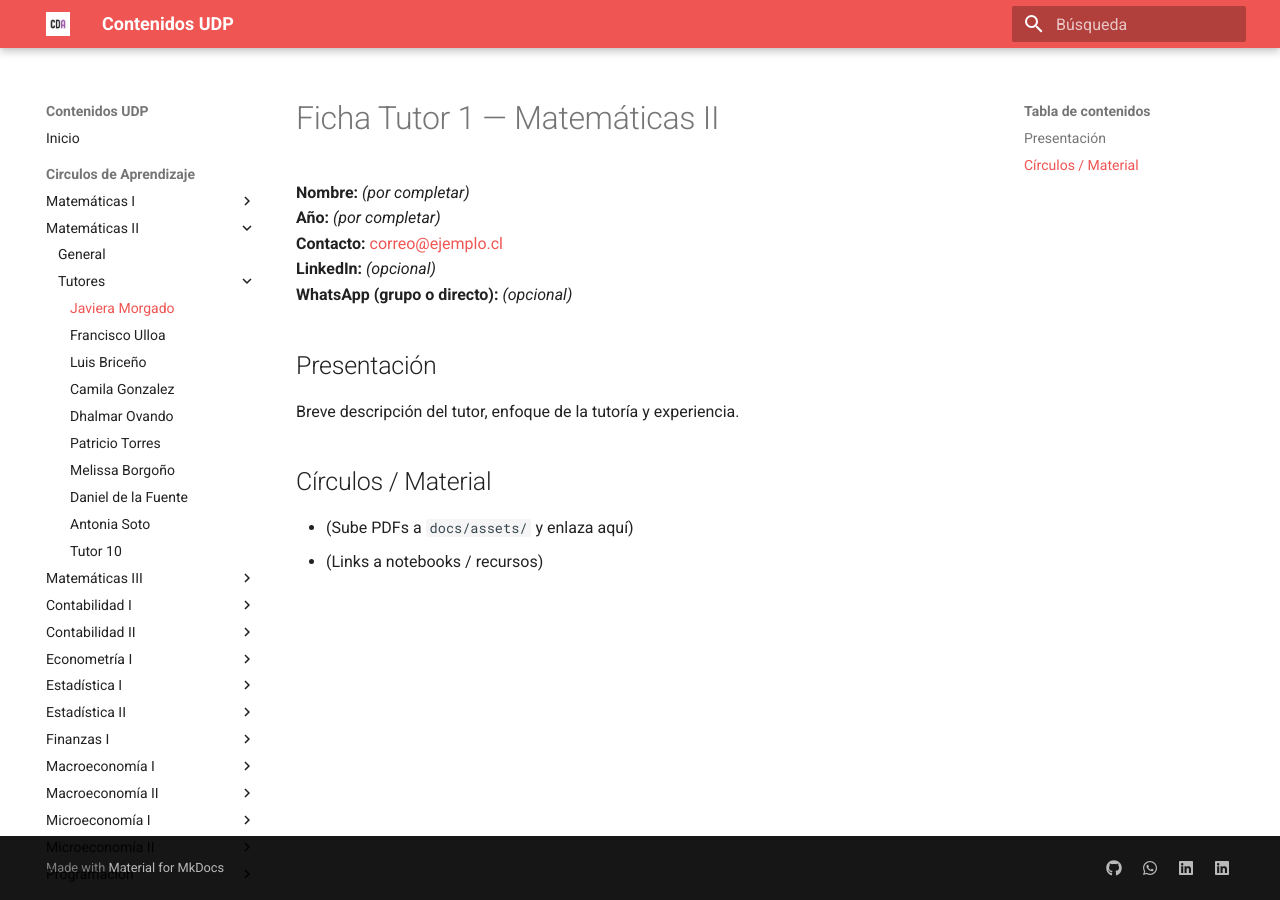
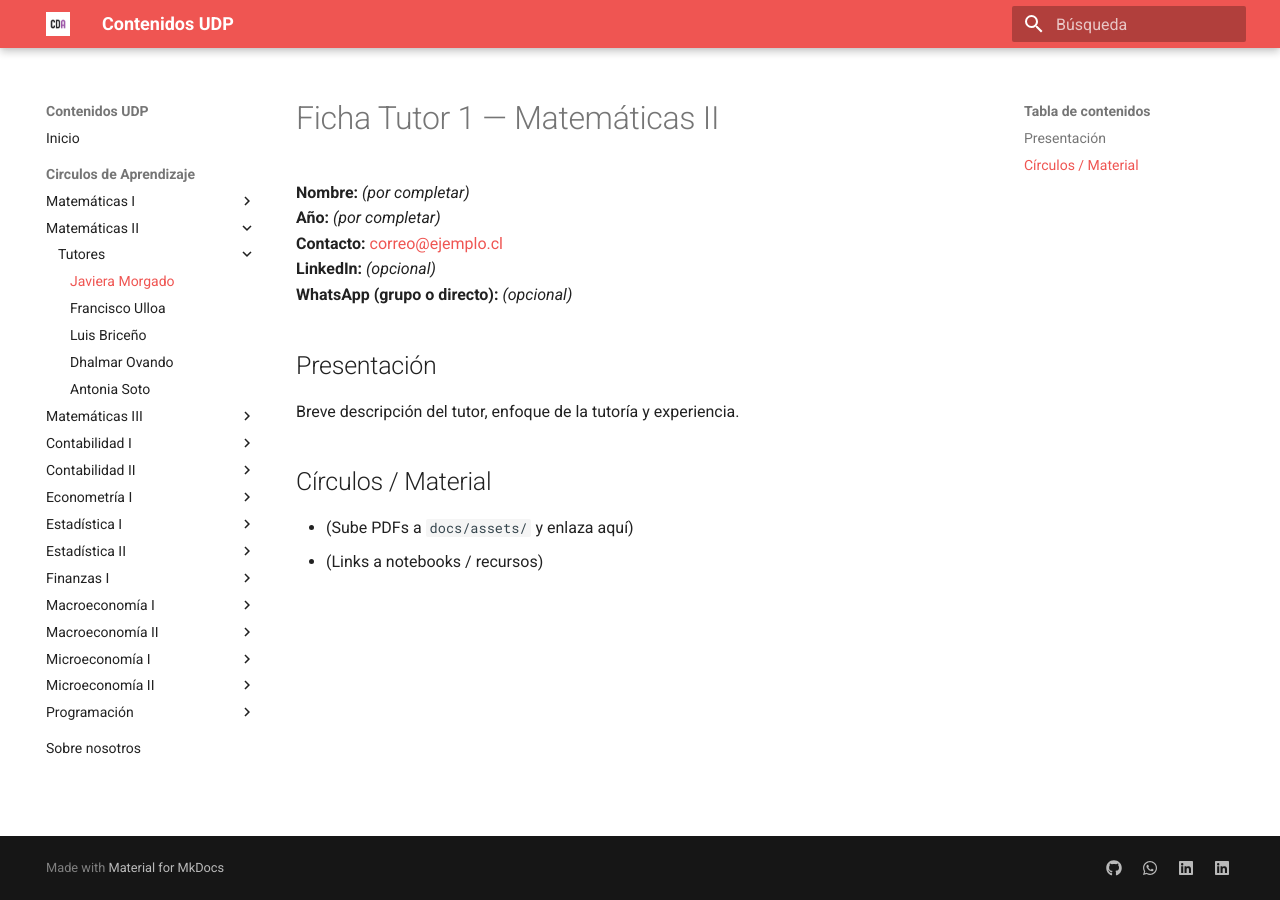
Before and after one commit to cda-fae/cda-fae, an MkDocs documentation site: the page built from docs/tutorias/matematicas-2/tutores/tutor1.md, in a window 1280 px wide. Built offline with MkDocs 1.6.1 and Material for MkDocs 9.7.7, drawn with Linux system fonts in a browser that asks for light colours; some of the changed lines change nothing that is shown.

Commit message:
mate2 tutor oculto

```diff
--- a/mkdocs.yml
+++ b/mkdocs.yml
@@ -44,18 +44,18 @@ nav:
               - Maximiliano Stuardo: tutorias/matematicas-1/tutores/tutor9.md
             # - Tutor 10: tutorias/matematicas-1/tutores/tutor10.md
       - Matemáticas II:
-          - General: tutorias/matematicas-2/index.md
+        # - General: tutorias/matematicas-2/index.md
           - Tutores:
               - Javiera Morgado: tutorias/matematicas-2/tutores/tutor1.md
               - Francisco Ulloa: tutorias/matematicas-2/tutores/tutor2.md
               - Luis Briceño: tutorias/matematicas-2/tutores/tutor3.md
-              - Camila Gonzalez: tutorias/matematicas-2/tutores/tutor4.md
+            # - Camila Gonzalez: tutorias/matematicas-2/tutores/tutor4.md
               - Dhalmar Ovando: tutorias/matematicas-2/tutores/tutor5.md
-              - Patricio Torres: tutorias/matematicas-2/tutores/tutor6.md
-              - Melissa Borgoño: tutorias/matematicas-2/tutores/tutor7.md
-              - Daniel de la Fuente: tutorias/matematicas-2/tutores/tutor8.md
+            # - Patricio Torres: tutorias/matematicas-2/tutores/tutor6.md
+            # - Melissa Borgoño: tutorias/matematicas-2/tutores/tutor7.md
+            # - Daniel de la Fuente: tutorias/matematicas-2/tutores/tutor8.md
               - Antonia Soto: tutorias/matematicas-2/tutores/tutor9.md
-              - Tutor 10: tutorias/matematicas-2/tutores/tutor10.md
+            # - Tutor 10: tutorias/matematicas-2/tutores/tutor10.md
       - Matemáticas III:
         # - General: tutorias/matematicas-3/index.md
           - Tutores:
```
